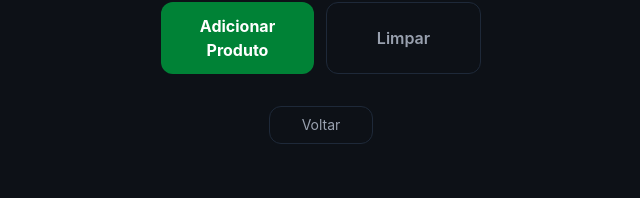
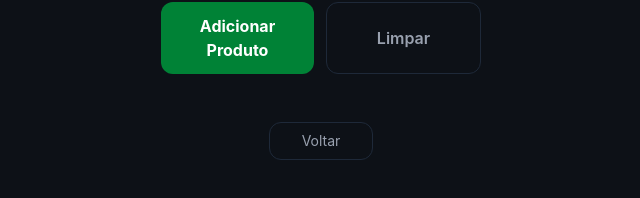
Before and after one commit to NetoYuko/sistema-precificacao, a React (Vite) app in the folder frontend-precificacao/: page /cadastro in a window 1280 px wide. Shown: the part 526-724 px from the top of the page, without its empty margins (319-959 px from the left). Built offline with nearby package versions, Linux system fonts and the light colour scheme.

Commit message:
style:ajusta o botão de navegação da tela de novo produto

```diff
--- a/frontend-precificacao/src/pages/CadastroProduto.jsx
+++ b/frontend-precificacao/src/pages/CadastroProduto.jsx
@@ -128,12 +128,14 @@ export default function CadastroProduto() {
         </div>
 
         {/* Botão voltar */}
-        <Link
-          to="/"
-          className="mt-4 mx-auto text-center block bg-transparent border border-gray-800 text-gray-400 text-sm rounded-xl py-2 px-8 active:scale-95 transition-transform hover:bg-[#1a1d24]"
-        >
+        <nav className="w-full max-w-sm pt-4 mt-auto flex justify-center">
+          <Link
+            to="/"
+            className="mt-4 mx-auto w-fit text-center bg-transparent border border-gray-800 text-gray-400 text-sm rounded-xl py-2 px-8 active:scale-95 transition-transform hover:bg- [#1a1d24]"
+          >
           Voltar
-        </Link>
+          </Link>
+        </nav>
       </form>
     </main>
   );
```
